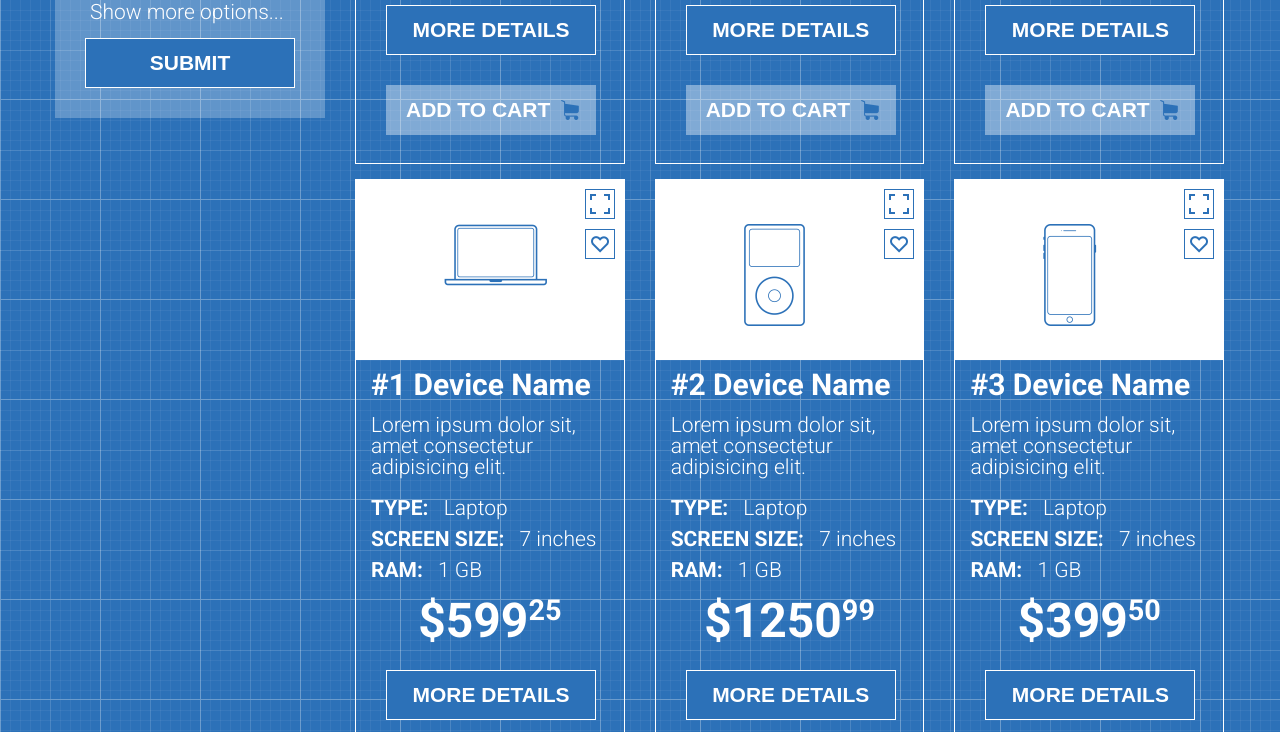
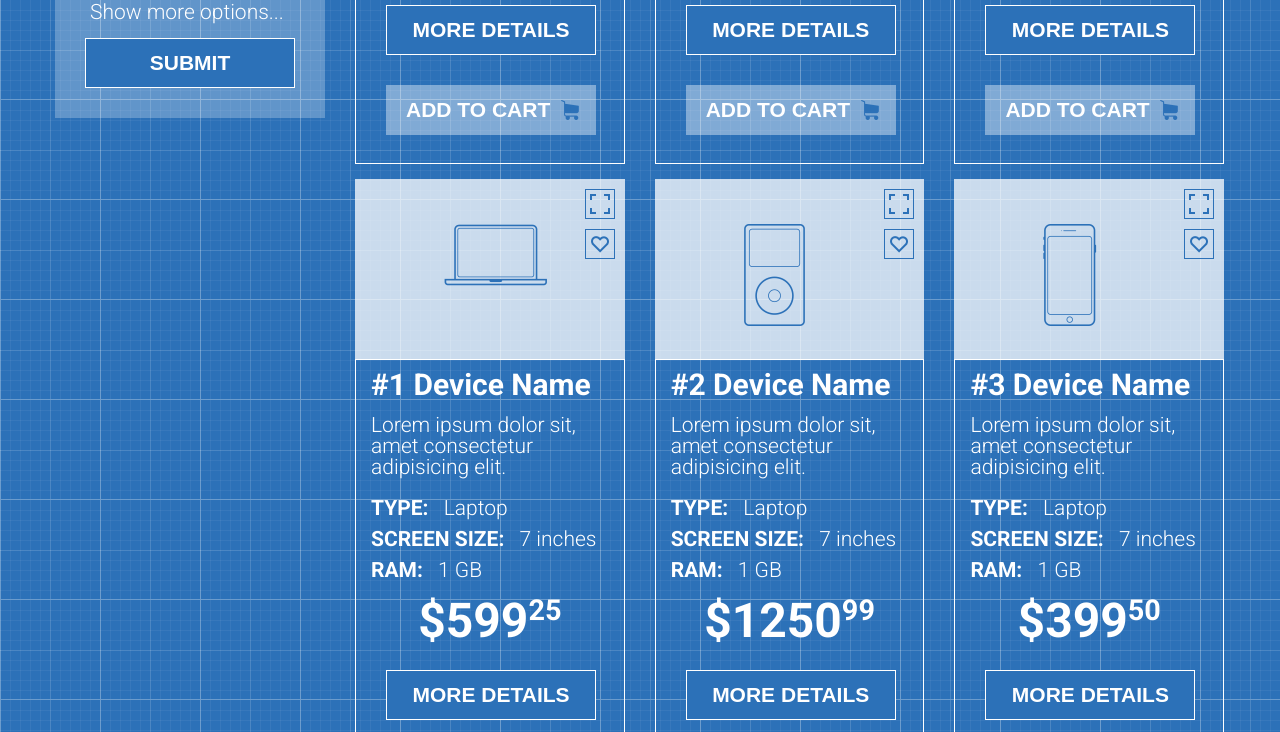
Before and after one commit to SerhiiShestopal/shop-project, a plain HTML site: page index.html in a window 1280 px wide. Shown: the part 701-1433 px from the top of the page. Drawn offline with Linux system fonts and the light colour scheme.

Commit message:
change products backgroud

```diff
--- a/style.css
+++ b/style.css
@@ -273,7 +273,8 @@ input::placeholder {
     padding-top: 15px;
 }
 .product-image {
-    background-color: white;
+    background-color: rgba(255, 255, 255, 0.75);
+
     height: 180px;
     position: relative;
 }
```
